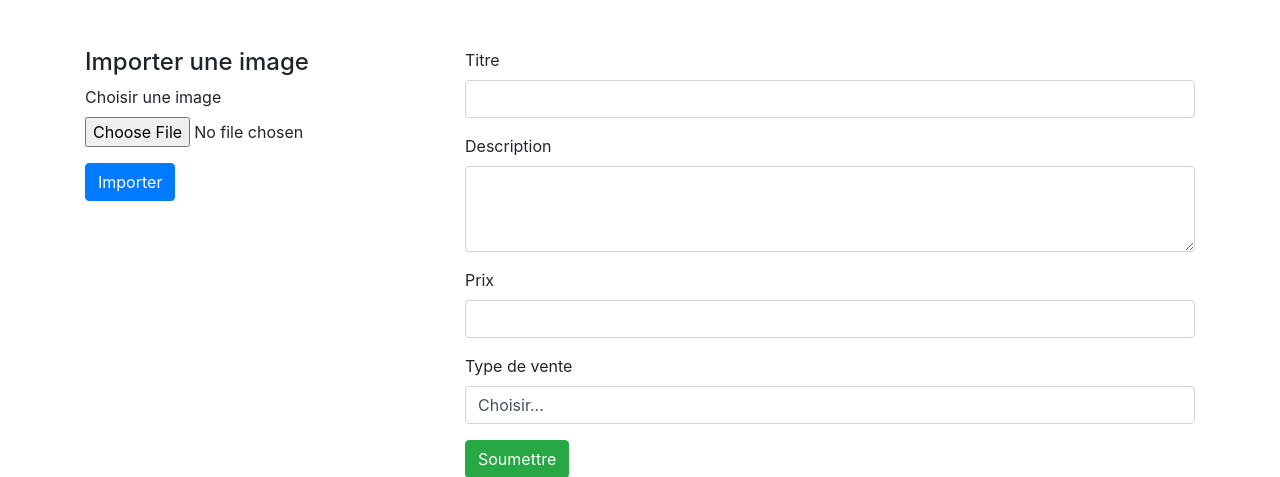
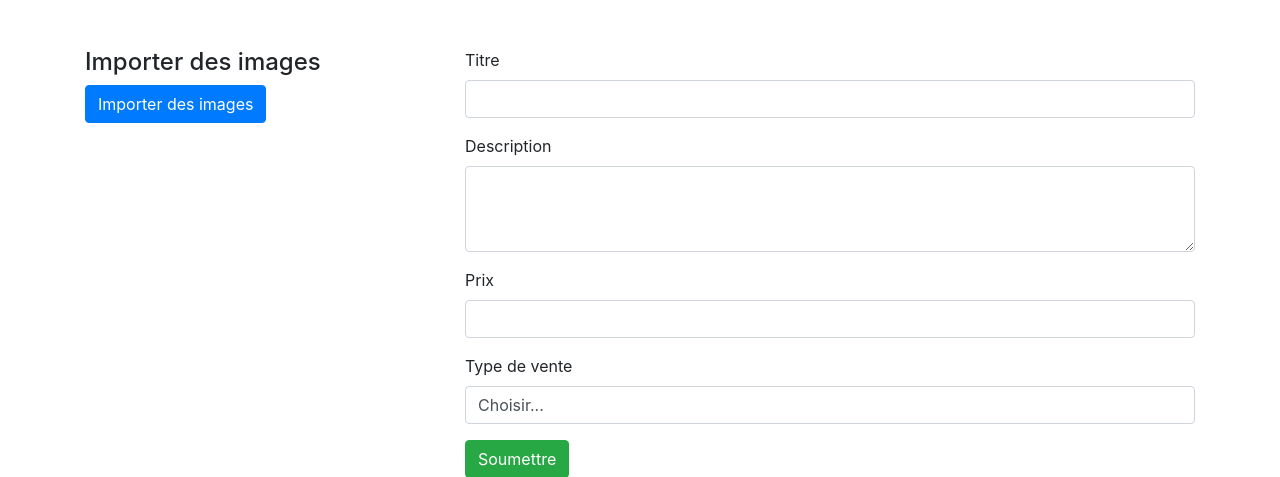
Before and after one commit to Rqbln/agora_ece, a PHP site: page /sale.php in a window 1280 px wide. Shown: the part 106-583 px from the top of the page. Run offline with PHP 8.4, Linux system fonts and the light colour scheme.

Commit message:
Update sale.php

```diff
--- a/sale.php
+++ b/sale.php
@@ -2,9 +2,7 @@
 include 'includes/db.php';
 include 'includes/header.php';
 include 'includes/navbar.php';
-
 ?>
-
 <!DOCTYPE html>
 <html lang="fr">
 <head>
@@ -17,22 +15,25 @@ include 'includes/navbar.php';
 <div class="container mt-5">
     <div class="row">
         <div class="col-md-4">
-            <h4>Importer une image</h4>
+            <h4>Importer des images</h4>
             <form id="imageForm" method="POST" enctype="multipart/form-data">
                 <div class="form-group">
-                    <label for="imageInput">Choisir une image</label>
-                    <input type="file" class="form-control-file" id="imageInput" name="image">
+                    <label for="imageInput" class="btn btn-primary">Importer des images</label>
+                    <input type="file" class="form-control-file d-none" id="imageInput" name="images[]" accept="image/*" multiple>
                 </div>
-                <button type="submit" class="btn btn-primary">Importer</button>
+                <div id="preview" class="mb-3"></div>
             </form>
             <?php
-            if ($_SERVER['REQUEST_METHOD'] === 'POST' && isset($_FILES['image'])) {
-                $targetDir = "uploads/";
-                $targetFile = $targetDir . basename($_FILES["image"]["name"]);
-                if (move_uploaded_file($_FILES["image"]["tmp_name"], $targetFile)) {
-                    echo "<p>Image importée avec succès.</p>";
-                } else {
-                    echo "<p>Erreur lors de l'importation de l'image.</p>";
+            if ($_SERVER['REQUEST_METHOD'] === 'POST' && isset($_FILES['images'])) {
+                $totalFiles = count($_FILES['images']['name']);
+                for ($i = 0; $i < $totalFiles; $i++) {
+                    $targetDir = "uploads/";
+                    $targetFile = $targetDir . basename($_FILES["images"]["name"][$i]);
+                    if (move_uploaded_file($_FILES["images"]["tmp_name"][$i], $targetFile)) {
+                        echo "<p>Image " . ($i + 1) . " importée avec succès.</p>";
+                    } else {
+                        echo "<p>Erreur lors de l'importation de l'image " . ($i + 1) . ".</p>";
+                    }
                 }
             }
             ?>
@@ -69,6 +70,29 @@ include 'includes/navbar.php';
 <script src="https://cdn.jsdelivr.net/npm/@popperjs/core@2.9.2/dist/umd/popper.min.js"></script>
 <script src="https://stackpath.bootstrapcdn.com/bootstrap/4.5.2/js/bootstrap.min.js"></script>
 <script>
+    document.getElementById('imageInput').addEventListener('change', function(event) {
+        var preview = document.getElementById('preview');
+        preview.innerHTML = '';
+        var files = event.target.files;
+        for (var i = 0; i < files.length; i++) {
+            var file = files[i];
+            if (file) {
+                var reader = new FileReader();
+                reader.onload = (function(f) {
+                    return function(e) {
+                        var img = document.createElement('img');
+                        img.src = e.target.result;
+                        img.style.maxWidth = '100%';
+                        img.style.height = 'auto';
+                        img.style.marginBottom = '10px';
+                        preview.appendChild(img);
+                    };
+                })(file);
+                reader.readAsDataURL(file);
+            }
+        }
+    });
+
     document.getElementById('adForm').addEventListener('submit', function(event) {
         event.preventDefault();
         alert('Formulaire soumis avec succès !');
```
